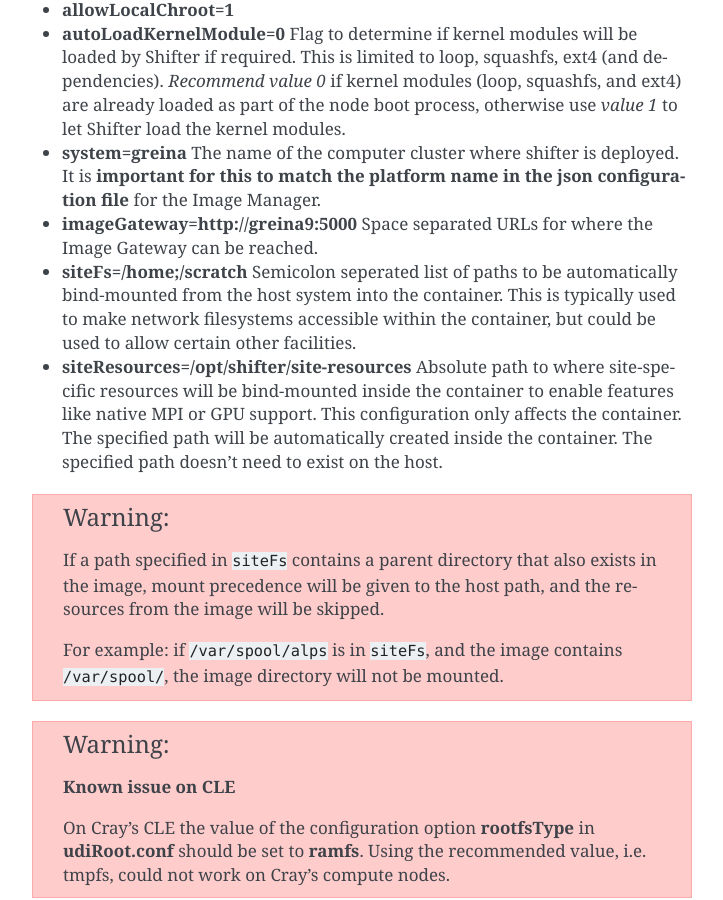
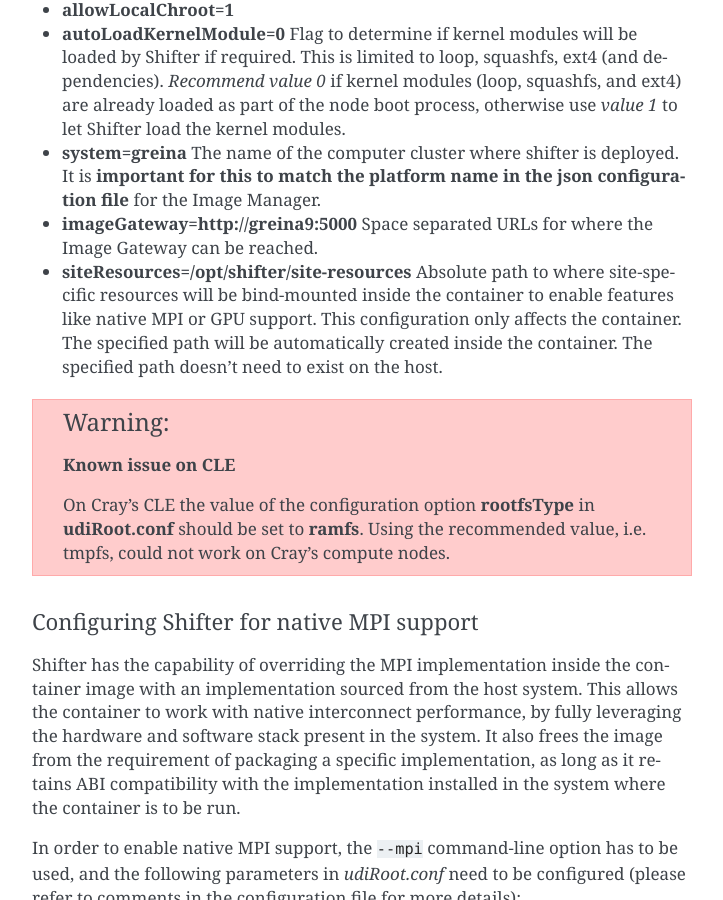
Before and after one commit to NERSC/shifter, a Sphinx documentation site: the page built from doc/install/manualinstall.rst, in a window 1280 px wide and 900 px high, scrolled down 2554 px. Shown: the whole window, without its empty margins (388-1111 px from the left). Built offline with Sphinx 7.4.7, drawn with Linux system fonts in a browser that asks for light colours.

Commit message:
Revert "Added warnings about siteFs effects on Sphinx documentation manual install page"
This reverts commit 1142f5a946aea71823430e789a02f2b331d71681.

```diff
--- a/doc/install/manualinstall.rst
+++ b/doc/install/manualinstall.rst
@@ -102,16 +102,7 @@
 * **autoLoadKernelModule=0** Flag to determine if kernel modules will be loaded by Shifter if required. This is limited to loop, squashfs, ext4 (and dependencies). *Recommend value 0* if kernel modules (loop, squashfs, and ext4) are already loaded as part of the node boot process, otherwise use *value 1* to let Shifter load the kernel modules.
 * **system=greina** The name of the computer cluster where shifter is deployed. It is **important for this to match the platform name in the json configuration file** for the Image Manager.
 * **imageGateway=http://greina9:5000** Space separated URLs for where the Image Gateway can be reached.
-* **siteFs=/home;/scratch** Semicolon seperated list of paths to be automatically bind-mounted from the host system into the container. This is typically used to make network filesystems accessible within the container, but could be used to allow certain other facilities.
 * **siteResources=/opt/shifter/site-resources** Absolute path to where site-specific resources will be bind-mounted inside the container to enable features like native MPI or GPU support. This configuration only affects the container. The specified path will be automatically created inside the container. The specified path doesn't need to exist on the host.
-
-.. warning::
-    If a path specified in ``siteFs`` contains a parent directory that also exists in
-    the image, mount precedence will be given to the host path, and the resources
-    from the image will be skipped.
-
-    For example: if ``/var/spool/alps`` is in ``siteFs``, and the image contains
-    ``/var/spool/``, the image directory will not be mounted.
 
 .. warning::
     **Known issue on CLE**
```
Also changed, not shown: 1 other file.
